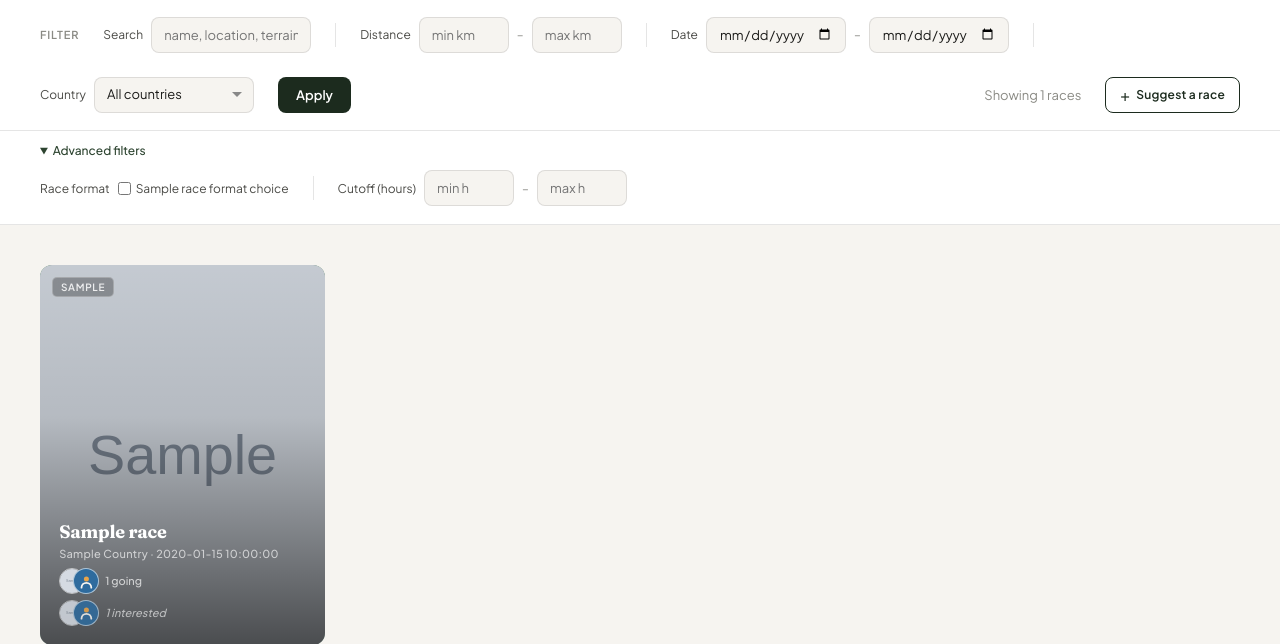
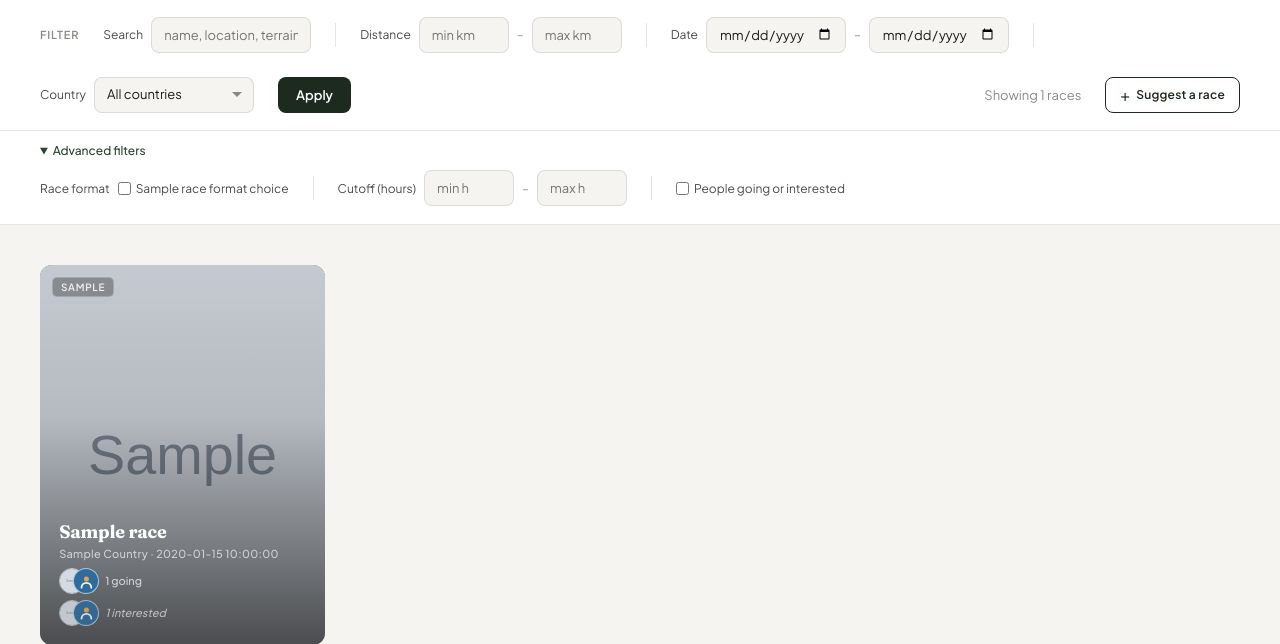
Before and after one commit to indie-runners/indie-runners-web, a FastAPI app: template app/templates/index.html in a window 1280 px wide, after a click on "Advanced filters". Shown: the part 475-1119 px from the top of the page. Run offline with FastAPI, Linux system fonts and the light colour scheme; the template is opened without the code that fills it: most values are stand-ins (such as "Sample title", 1, 10 or a date in 2020); grey boxes marked "Sample" are stand-in pictures; parts of the project's set-up code (start-up, migrations or seed data) failed here and were passed over; some libraries are stand-ins or nearby versions.

Commit message:
Race list: date order, and a filter for races with people going (#85)
Co-Authored-By: Claude Opus 5.5 <noreply@anthropic.com>
Claude-Session: https://claude.ai/code/session_017pcfp9nMq7QSD5wgM7yCMP

```diff
--- a/app/main.py
+++ b/app/main.py
@@ -254,6 +254,7 @@ def index(
     formats: list[str] = Query(default=[], alias="format"),
     cutoff_min: Optional[str] = None,
     cutoff_max: Optional[str] = None,
+    activity: Optional[str] = None,
     db: Session = Depends(get_db),
     current_user: Optional[User] = Depends(get_current_user),
 ):
@@ -321,7 +322,12 @@ def index(
             return date(r.expected_year, r.expected_month or 12, 1)
         return r.race_date or date.max
 
-    races.sort(key=lambda r: (-r.going_count, -r.interested_count, _sort_date(r)))
+    races.sort(key=_sort_date)
+    # Here, not in list_races: the counts it reads are set just above.
+    # A junk value is off, as with ?format=.
+    has_activity_filter = activity == "1"
+    if has_activity_filter:
+        races = [r for r in races if r.going_count or r.interested_count]
     total_races = len(races)
     races = races[:60]
 
@@ -332,6 +338,7 @@ def index(
         filters.formats,
         filters.cutoff_min is not None,
         filters.cutoff_max is not None,
+        has_activity_filter,
     ])
 
     has_active_filters = any([
@@ -358,6 +365,7 @@ def index(
             "current_user": current_user,
             "has_active_filters": has_active_filters,
             "has_advanced_filters": has_advanced_filters,
+            "has_activity_filter": has_activity_filter,
             "race_format_choices": RACE_FORMAT_CHOICES,
         },
     )
--- a/app/templates/index.html
+++ b/app/templates/index.html
@@ -94,6 +94,16 @@
                value="{{ filters.cutoff_max | trimnum }}">
       </div>
 
+      <div class="filter-divider"></div>
+
+      <div class="filter-group">
+        <label class="filter-check">
+          <input type="checkbox" name="activity" value="1"
+                 {% if has_activity_filter %}checked{% endif %}>
+          People going or interested
+        </label>
+      </div>
+
     </div>
   </details>
 </form>
```
Also changed, not shown: docs/ARCHITECTURE.md (+1 -1 lines), docs/TODO.md (+2 -2 lines), docs/CHANGELOG.md.
